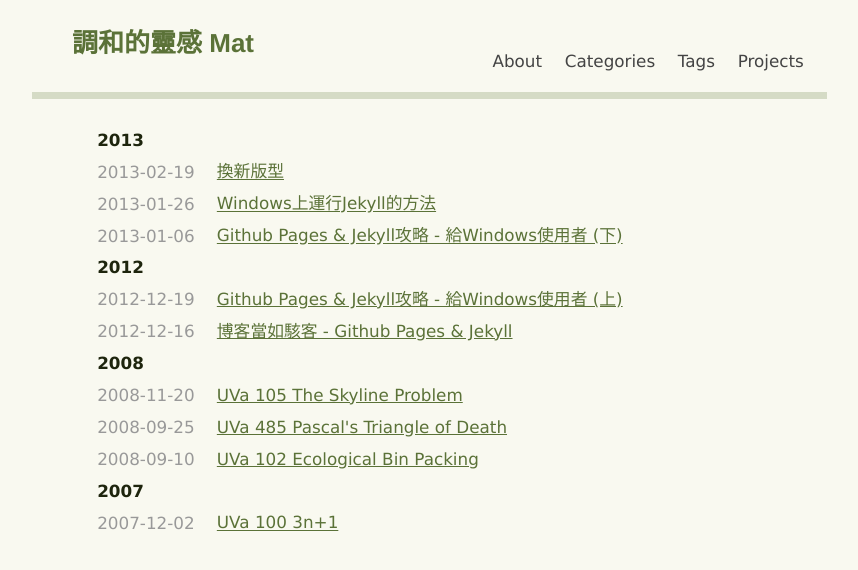
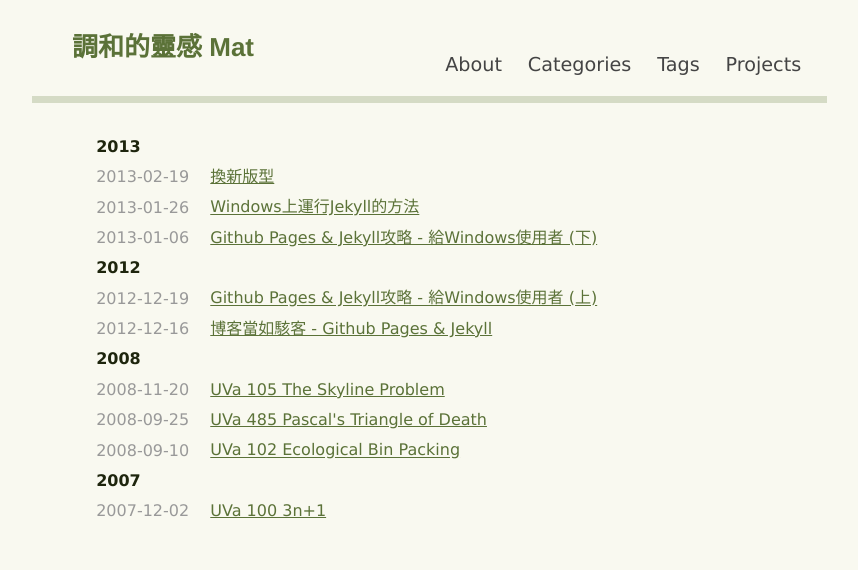
Before and after one commit to sndnvaps/sndnvaps.github.io, a Jekyll site: the page built from index.md, in a window 1280 px wide. Shown: the top 570 px of the page, without its empty margins (208-1066 px from the left). Built offline with Jekyll 4.4.1, drawn with Linux system fonts in a browser that asks for light colours; Markdown is read by kramdown in place of the engine named in the settings.

Commit message:
adjust font size = 16px

```diff
--- a/media/css/style.css
+++ b/media/css/style.css
@@ -72,15 +72,15 @@ img{margin:0 0 18px 0}
 /* @group typography.css */
 
 body {
-  font-size: 14px;
-  line-height: 18px; /* Do a complete find/replace on "18px" to change this */
+  font-size: 16px;
+  line-height: 1.6em; /* Do a complete find/replace on "18px" to change this */
 }
 
 
 /* Default fonts */
 h1,h2,h3,
 h4,h5,h6  { font-family: "Helvetica Neue", "微軟正黑體", "Microsoft YaHei", Helvetica, sans-serif; }
-body      { font-family: "PT Serif","微軟正黑體","Microsoft YaHei","Lucida Grande", Calibri, Arial, sans-serif; }
+body      { font-family: "PT Serif","Lucida Grande", Calibri, Arial, sans-serif; }
 pre       { font-family: Menlo, Consolas, Monaco, "Courier New", monospace; }
 code      { font-family: Consolas, "Bitstream Vera Sans Mono", "Courier New", Monaco, Courier, monospace; }
 
@@ -259,7 +259,7 @@ body.advisories #nav-advisories,body.community #nav-community,body.blog #nav-blo
 /* @group Main */
 
 #main {
-	font-size: 1.2em;
+	font-size: 1em;
 	line-height: 1.5em;
 	color: #1E250D;
 }
```
